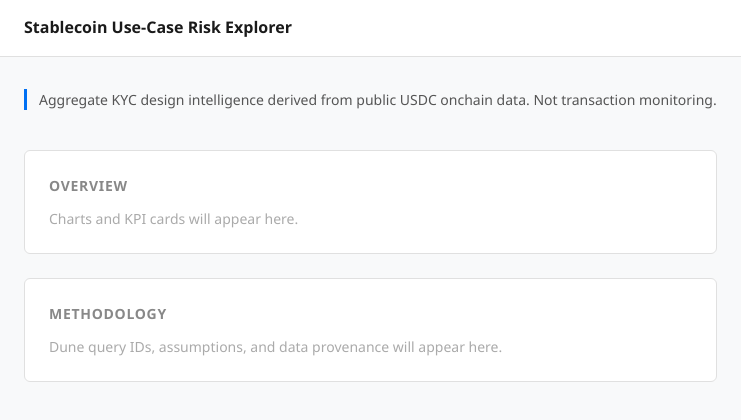
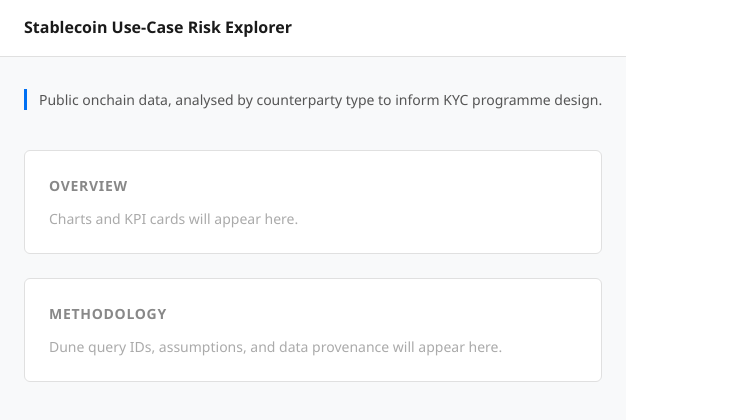
Before and after one commit to Archamet/stablecoin-risk-explorer, a React (Vite) app: page / in a window 1280 px wide. Shown: the top 420 px of the page, without its empty margins (0-756 px from the left). Built offline with nearby package versions, Linux system fonts and the light colour scheme.

Commit message:
copy: update app tagline

```diff
--- a/src/App.jsx
+++ b/src/App.jsx
@@ -69,8 +69,7 @@ function App() {
       <NavBar />
       <main style={styles.main}>
         <p style={styles.blurb}>
-          Aggregate KYC design intelligence derived from public USDC onchain data.
-          Not transaction monitoring.
+          Public onchain data, analysed by counterparty type to inform KYC programme design.
         </p>
 
         <section style={styles.section}>
```
